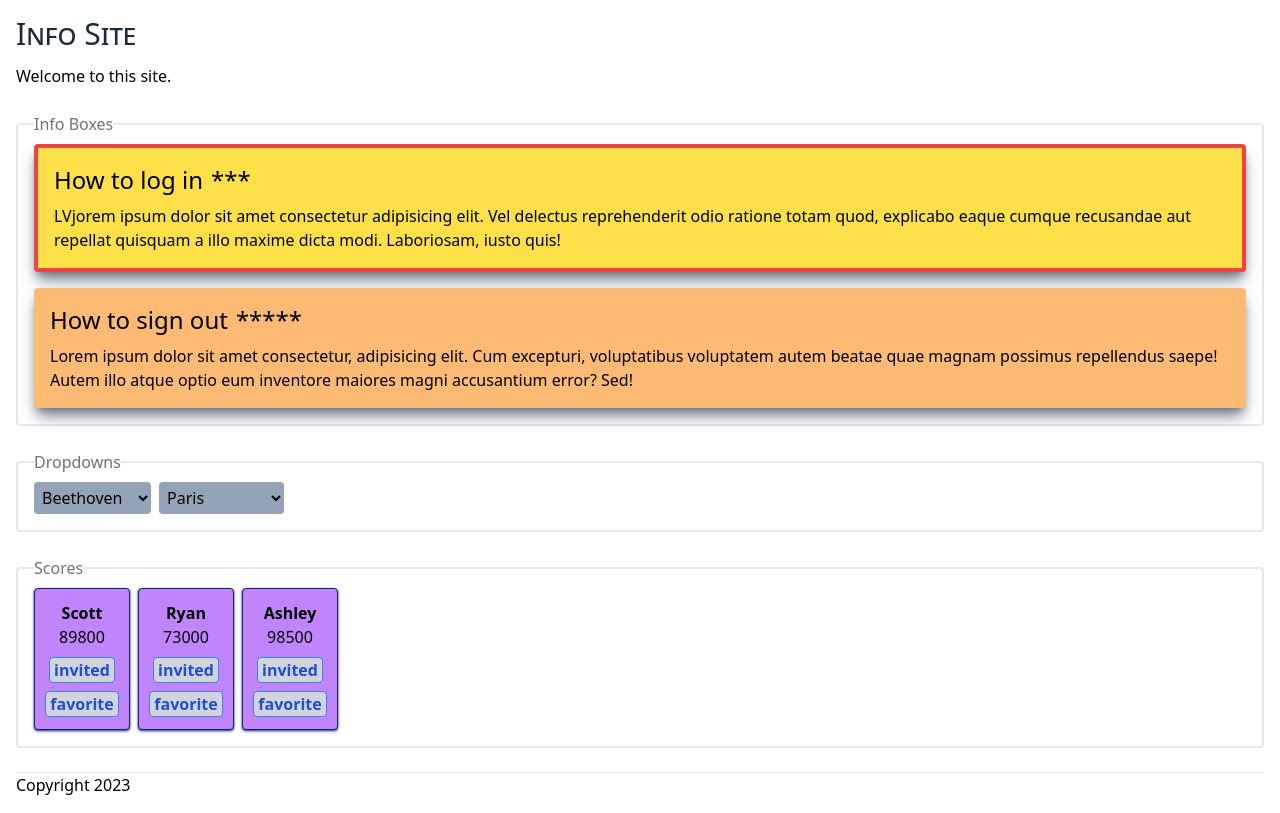
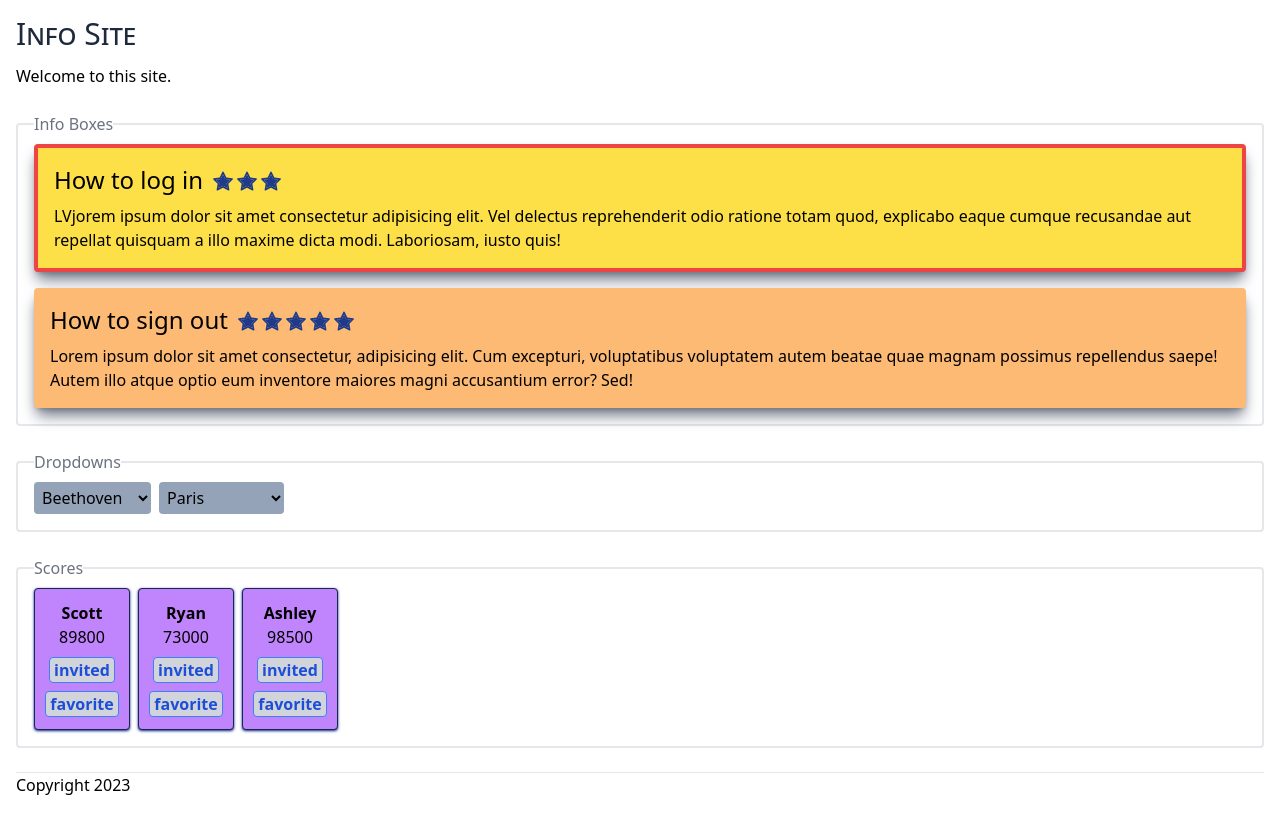
Before and after one commit to edwardtanguay/et819-vite-components-demo, a React (Vite) app: page / in a window 1280 px wide. Built offline with nearby package versions, Linux system fonts and the light colour scheme.

Commit message:
finished

```diff
--- a/src/components/InfoBox.tsx
+++ b/src/components/InfoBox.tsx
@@ -1,4 +1,4 @@
-// import { AiTwotoneStar } from 'react-icons/ai';
+import { Stars } from "./Stars";
 
 interface IProps {
 	title: string;
@@ -11,7 +11,7 @@ export const InfoBox = ({ title, body, stars, highlight = false} : IProps) => {
 	const sectionStyle = highlight ? "bg-yellow-300 border-4 border-red-500 p-4 rounded  shadow-gray-500 shadow-lg" : "bg-orange-300 p-4 rounded mt-4 shadow-gray-500 shadow-lg";
 	return (
 		<section className={sectionStyle}>
-			<h2 className="text-2xl mb-2 flex gap-2"><span>{title}</span> <div>{"*".repeat(stars)}</div></h2>
+			<h2 className="text-2xl mb-2 flex gap-2"><span>{title}</span> <Stars stars={stars}/></h2>
 			<p>{body}</p>
 		</section>
 	);
--- /dev/null
+++ b/src/components/Stars.tsx
@@ -0,0 +1,14 @@
+import { AiTwotoneStar } from 'react-icons/ai';
+
+interface IProps {
+	stars: number;
+}
+
+export const Stars = ({ stars } : IProps) => {
+const starComponents = [];
+for (let i = 0; i < stars; i++) {
+	starComponents.push(<AiTwotoneStar className="text-blue-900"/>);
+}
+
+	return <div className='flex mt-[.4rem]'>{starComponents}</div>;
+};
```
